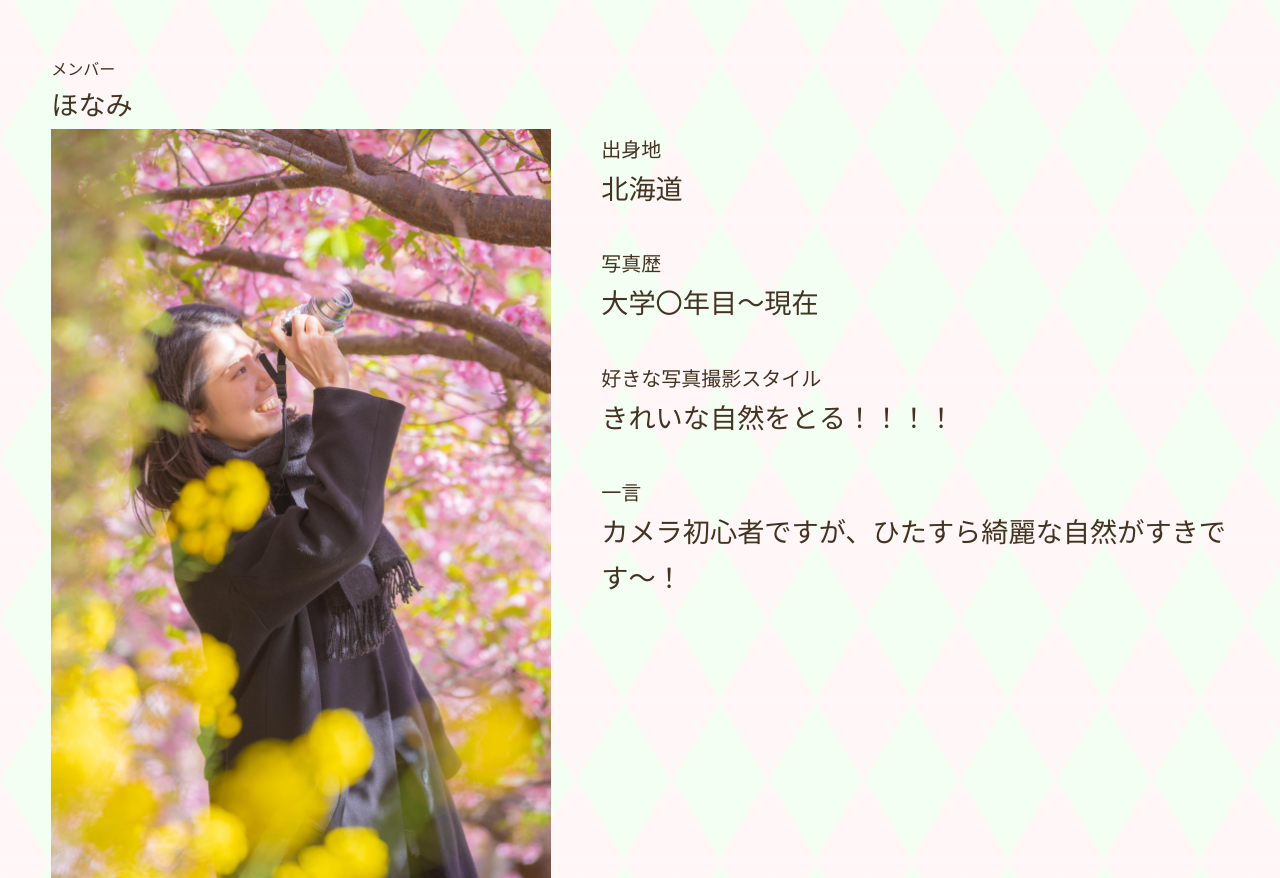
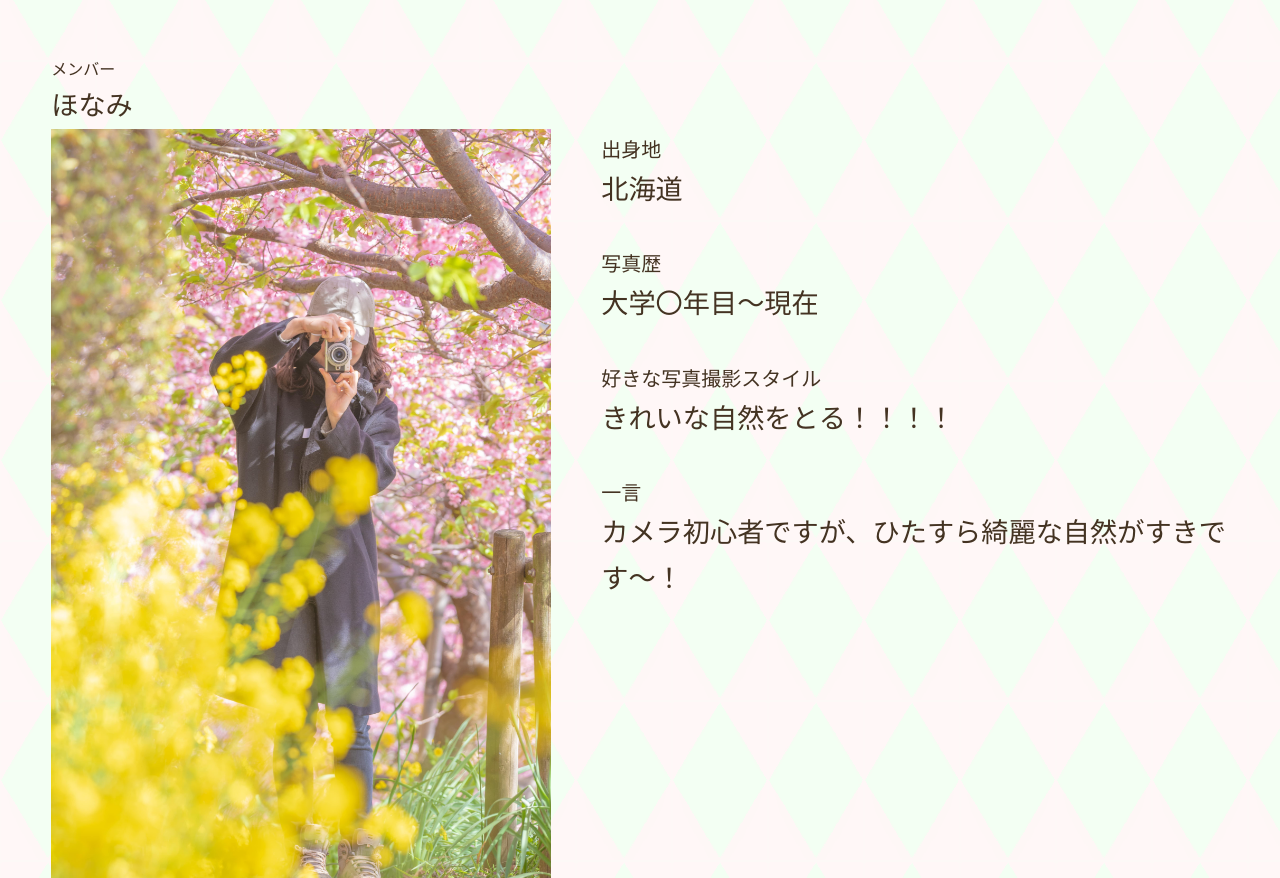
Before and after one commit to Teto-html/member, a plain HTML site: page index.html in a window 1280 px wide. Shown: the part 4420-5298 px from the top of the page. Drawn offline with nearby package versions, Linux system fonts and the light colour scheme; some packages are replaced by stand-ins of ours.

Commit message:
Update index.html

```diff
--- a/index.html
+++ b/index.html
@@ -126,7 +126,7 @@
       <div class="post-info">
         <p class="post-cat">メンバー</p>
         <p class="post-title">ほなみ</p>
-        <img src="DSC_6134-min.jpg" alt="古橋歩波" align = "left">
+        <img src="DSC_5963-min.jpg" alt="古橋歩波" align = "left">
         <p class = "post-uni">出身地</p>
         <p class="post-uniname">北海道</p>
         <p class = "post-uni">写真歴</p>
```
